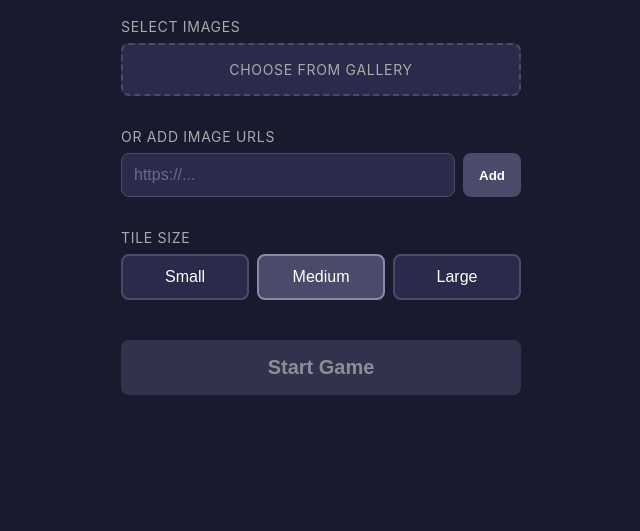
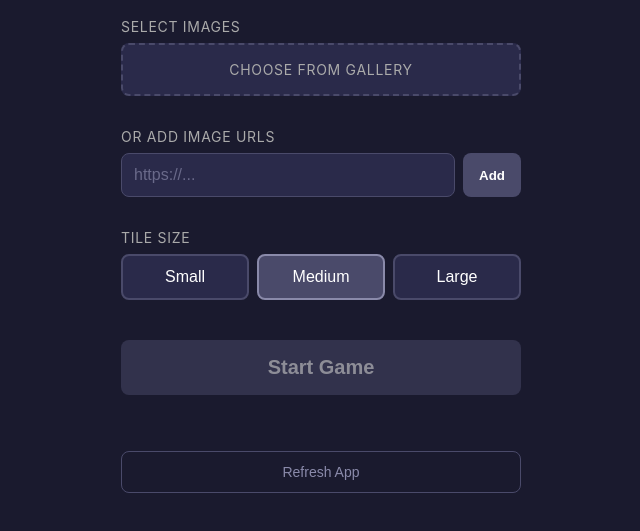
Before and after one commit to djaenecke/rvlr, a website built with Vite: page index.html in a window 1280 px wide. Shown: the part 103-634 px from the top of the page, without its empty margins (319-959 px from the left). Built offline with nearby package versions, Linux system fonts and the light colour scheme.

Commit message:
Add refresh button to setup screen

```diff
--- a/index.html
+++ b/index.html
@@ -41,6 +41,8 @@
     </div>
 
     <button id="btn-start" disabled>Start Game</button>
+
+    <button id="btn-refresh">Refresh App</button>
   </div>
 
   <!-- Game Screen -->
--- a/src/main.js
+++ b/src/main.js
@@ -10,6 +10,7 @@ const btnAddUrl = document.getElementById('btn-add-url')
 const urlList = document.getElementById('url-list')
 const tileSizeButtons = document.querySelectorAll('.tile-size')
 const btnStart = document.getElementById('btn-start')
+const btnRefresh = document.getElementById('btn-refresh')
 
 // Elements - Game
 const appScreen = document.getElementById('app')
@@ -103,6 +104,10 @@ function updateStartButton() {
 
 btnStart.addEventListener('click', startGame)
 
+btnRefresh.addEventListener('click', () => {
+  location.reload(true)
+})
+
 async function startGame() {
   // Build image list
   const imageSources = []
--- a/src/style.css
+++ b/src/style.css
@@ -231,6 +231,23 @@ body {
   background: #238b7e;
 }
 
+#btn-refresh {
+  width: 100%;
+  max-width: 400px;
+  padding: 0.75rem;
+  margin-top: 2rem;
+  background: transparent;
+  border: 1px solid #4a4a6a;
+  border-radius: 8px;
+  color: #8a8aaa;
+  font-size: 0.875rem;
+  cursor: pointer;
+}
+
+#btn-refresh:active {
+  background: #2a2a4a;
+}
+
 .hidden {
   display: none !important;
 }
```
